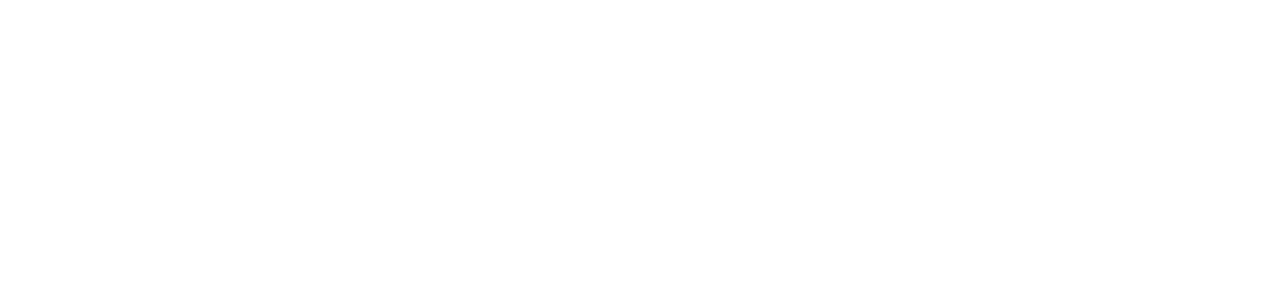
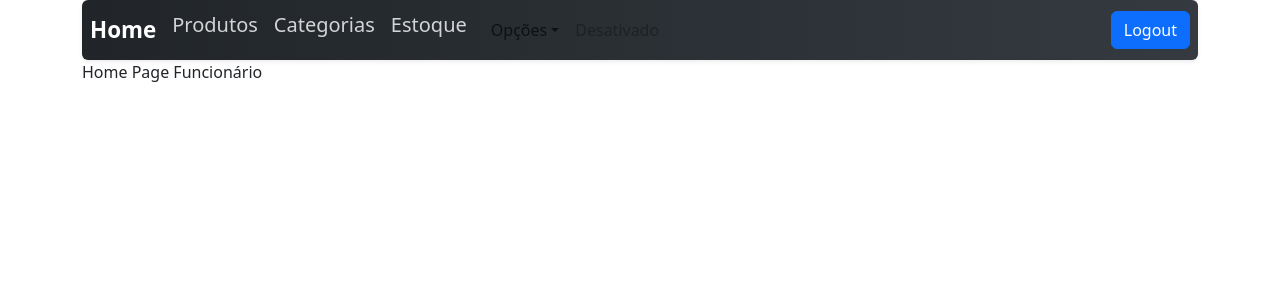
Before and after one commit to souzaharu9-netizen/pizzaria-mary, a React (Vite) app: page /produtos in a window 1280 px wide. Before the commit this address had no page. Shown: the top 300 px of the page. Built offline with nearby package versions, Linux system fonts and the light colour scheme.

Commit message:
Ajustes no Sistema de rotas utilizando o Link

```diff
--- a/src/pages/MenuFuncionario/MenuFuncionario.jsx
+++ b/src/pages/MenuFuncionario/MenuFuncionario.jsx
@@ -2,6 +2,8 @@
 
 
 import styles from './MenuFuncionario.module.css'
+
+import { Link } from 'react-router-dom'
 
 const MenuFuncionario = () => {
 
@@ -10,9 +12,13 @@ const MenuFuncionario = () => {
 
         <div>
              <nav className={`navbar navbar-expand-lg navbar-light bg-light p-2 rounded shadow-sm w-100 ${styles.menu}`}>
-        <a className={`navbar-brand ${styles.logo}`} href="/pizzaria/funcionario/home">
+
+        <Link
+          to= "/home"
+          className={`navbar-brand ${styles.logo}`}
+        >
           Home
-        </a>
+        </Link>
 
         {/* Botão Hamburguer para telas menores */}
         <button
@@ -30,19 +36,32 @@ const MenuFuncionario = () => {
         <div className="collapse navbar-collapse" id="navbarSupportedContent">
           <ul className="navbar-nav me-auto">
             <li className="nav-item active">
-              <a className={`nav-link ${styles.itemMenu}`} href="/pizzaria/funcionario/produtos">
-                Produtos
-              </a>
+
+        <Link
+          to= "/produtos"
+          className={`navbar-brand ${styles.itemMenu}`}
+        >
+          Produtos
+        </Link>
+
             </li>
             <li className="nav-item">
-              <a className={`nav-link ${styles.itemMenu}`}href="/pizzaria/funcionario/categorias">
-                Categorias
-              </a>
+
+         <Link
+          to= "/Categorias"
+          className={`navbar-brand ${styles.itemMenu}`}
+        >
+          Categorias
+        </Link>
+
             </li>
             <li className="nav-item">
-              <a className={`nav-link ${styles.itemMenu}`} href="/pizzaria/funcionario/estoque">
-                Estoque
-              </a>
+              <Link
+          to= "/Estoque"
+          className={`navbar-brand ${styles.itemMenu}`}
+        >
+          Estoque
+        </Link>
             </li>
 
             {/* Dropdown Menu */}
--- a/src/routes/AppRoutes.jsx
+++ b/src/routes/AppRoutes.jsx
@@ -1,4 +1,5 @@
 import{
+    HashRouter,
     BrowserRouter,
     Routes,
     Route
@@ -7,10 +8,14 @@ from "react-router-dom"
 import HomeFuncionario from "../pages/HomeFuncionario/HomeFuncionario"
 import ListarProduto from "../pages/ListarProduto/ListarProduto"
 
+
+// BrowserRouter: Utilize coma tag<a> com href => Sempre recarrega a página
+// HashRouter: Utilize com a tag <Link> do react-router-dom => Carrega apenas as partes necessárias da página, RECOMENDADO
+
 const AppRoutes = () =>{
 
     return (
-                <BrowserRouter>
+                <HashRouter>
                      <Routes>
 
                             <Route
@@ -19,19 +24,19 @@ const AppRoutes = () =>{
                             />
 
                             <Route
-                             path="/pizzaria/funcionario/home"
+                             path="/home"
                              element={<HomeFuncionario/>}
                             />
 
 
                             <Route
-                             path="/pizzaria/funcionario/produtos"
+                             path="/produtos"
                              element={<ListarProduto/>}
                             />
 
                      </Routes>
 
-                </BrowserRouter>
+                </HashRouter>
 
     )
 }
```
